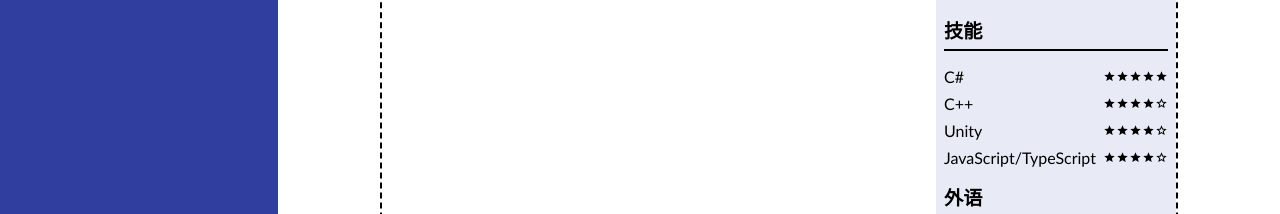
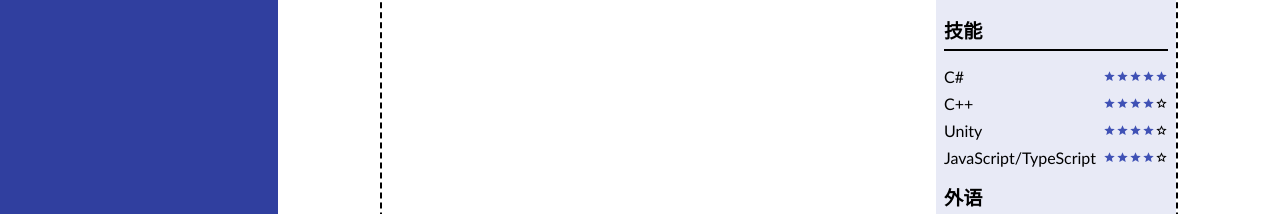
Before and after one commit to SnekTech/angular-cv, an Angular app: page /software-engineer in a window 1280 px wide. Shown: the part 457-671 px from the top of the page. Built offline with nearby package versions, Linux system fonts and the light colour scheme.

Commit message:
distinct fill & outlined icon with color

```diff
--- a/src/app/cv/icon.component.ts
+++ b/src/app/cv/icon.component.ts
@@ -12,6 +12,7 @@ type FontSize = 'normal' | 'medium' | 'small' | 'large' | string;
       span {
         font-size: var(--fontSize);
         font-variation-settings: var(--variation);
+        color: var(--fontColor);
       }
     </style>
     <span class="material-symbols-outlined">
@@ -21,14 +22,17 @@ type FontSize = 'normal' | 'medium' | 'small' | 'large' | string;
 })
 export class IconComponent {
   @Input() isFill: boolean = false;
+
   @HostBinding('style.--fontSize')
   @Input() size: FontSize = 'normal'
+
   @HostBinding('style.--variation')
   get variation() {
     return `'FILL' ${this.isFill ? 1 : 'normal'}`;
   }
 
-  get fontSize() {
-    return this.size;
+  @HostBinding('style.--fontColor')
+  get fontColor() {
+    return `var(--${this.isFill ? 'primary' : 'on-surface'})`;
   }
 }
```
